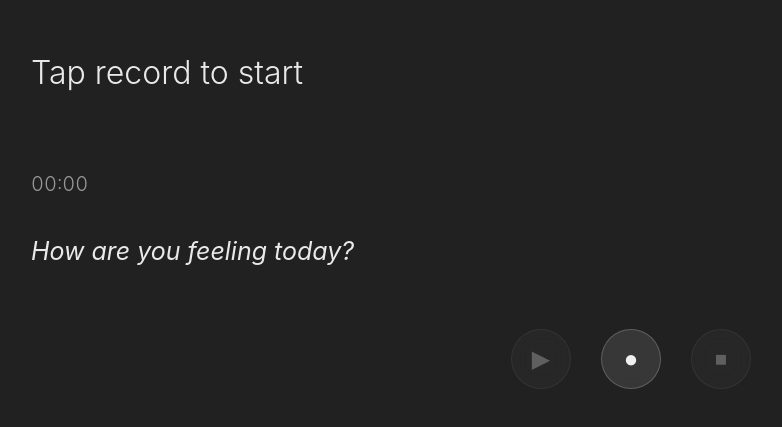
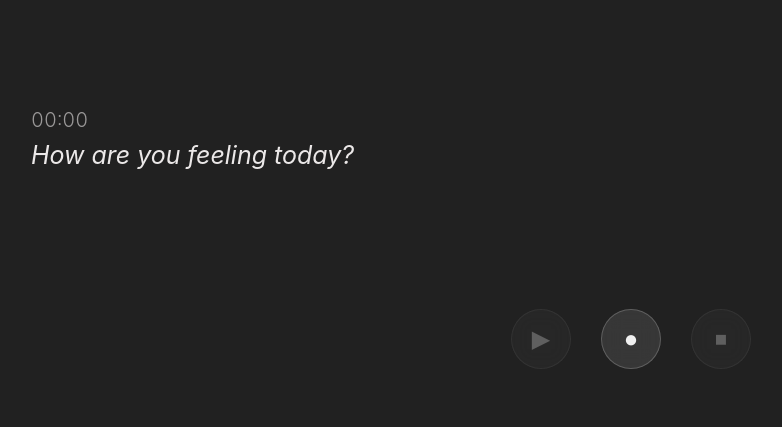
Before and after one commit to SPNDRFT/staydrmn-voice-system, a plain HTML site: page index.html in a window 1280 px wide. Shown: the part 331-758 px from the top of the page, without its empty margins (9-791 px from the left). Drawn offline with Linux system fonts and the light colour scheme.

Commit message:
Update index.html

```diff
--- a/index.html
+++ b/index.html
@@ -49,6 +49,7 @@
             max-height: 400px;
             overflow-y: auto;
             margin-bottom: 20px;
+            margin-left: 20px;
         }
 
         .bullet-item {
@@ -110,12 +111,12 @@
 
         .bottom-section {
             flex: 0 0 auto;
-            padding: 40px 20px 100px;
+            padding: 20px 20px 120px;
             display: flex;
             justify-content: center;
             align-items: center;
             gap: 30px;
-            min-height: 120px;
+            min-height: 80px;
             position: relative;
             z-index: 10;
         }
@@ -203,21 +204,13 @@
             font-weight: 400;
             font-style: italic;
             color: #EBE8E8;
-            margin: 40px 0;
+            margin: 0;
             text-align: left;
             opacity: 1;
         }
 
         .status {
-            font-size: 2rem;
-            margin: 60px 0;
-            min-height: 80px;
-            display: flex;
-            align-items: center;
-            justify-content: flex-start;
-            font-weight: 300;
-            color: #EBE8E8;
-            text-align: left;
+            display: none;
         }
 
         .control-btn {
@@ -262,7 +255,7 @@
         .timer {
             font-size: 1.25rem;
             font-weight: 300;
-            margin: 20px 0;
+            margin: 0 0 8px 0;
             font-variant-numeric: tabular-nums;
             color: #EBE8E8;
             opacity: 0.6;
@@ -363,7 +356,6 @@
 
         <div class="center-section">
             <div class="text-content">
-                <div class="status" id="status">Tap record to start</div>
                 <div class="timer" id="timer">00:00</div>
                 <div class="question-prompt" id="questionPrompt">How are you feeling today?</div>
             </div>
```
